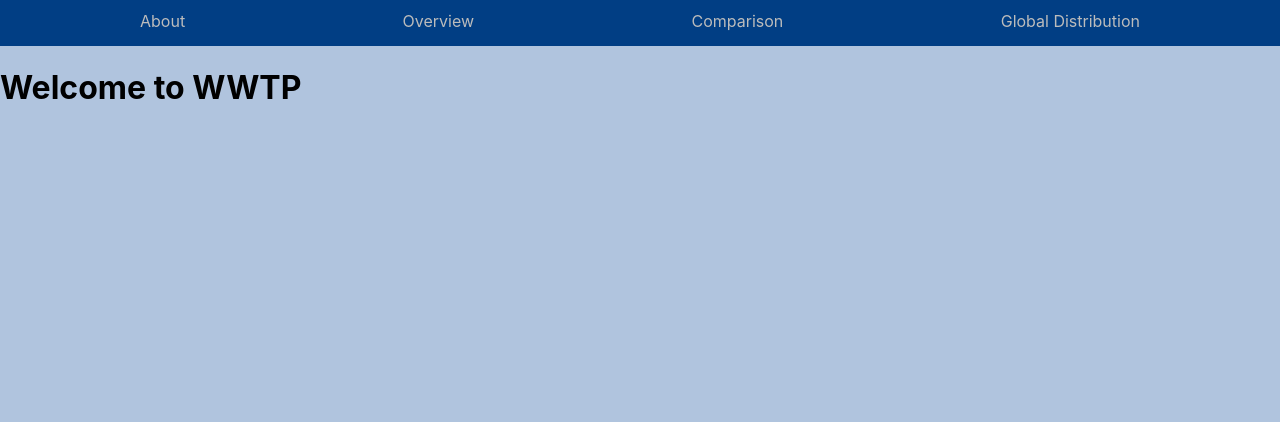
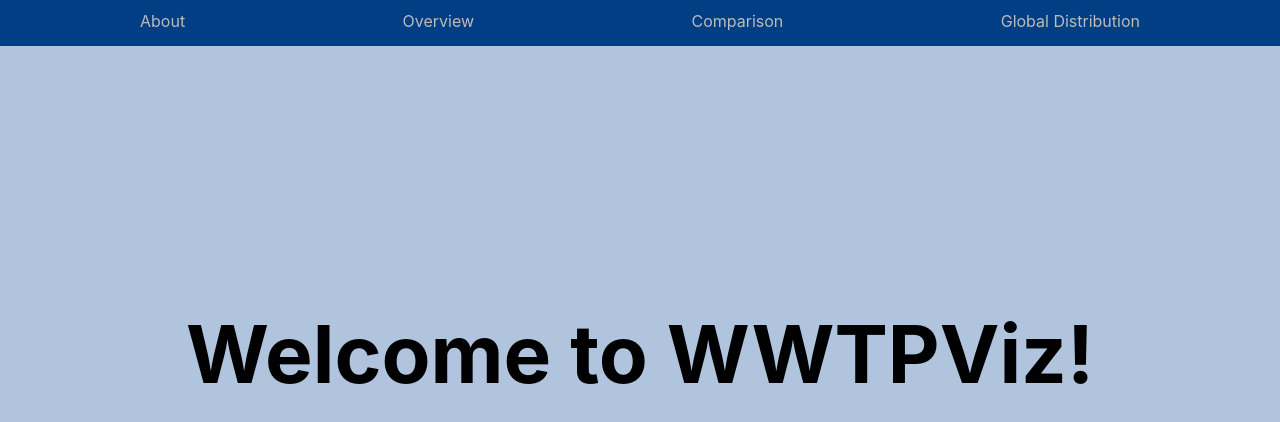
Before and after one commit to mikeyin97/547Project, a React (Create React App) app in the folder my-app/: page / in a window 1280 px wide. Shown: the top 422 px of the page. Built offline with nearby package versions, Linux system fonts and the light colour scheme.

Commit message:
Change the main page

```diff
--- a/my-app/src/App.css
+++ b/my-app/src/App.css
@@ -24,8 +24,8 @@
   color: white;
 }
 
-.tooltip{
-  font-size:10px;
+.tooltip {
+  font-size: 10px;
   margin: 0px !important;
   padding: 0px !important;
 }
@@ -38,6 +38,7 @@
   from {
     transform: rotate(0deg);
   }
+
   to {
     transform: rotate(360deg);
   }
@@ -51,3 +52,14 @@
   padding-right: 2%; */
   background-color: lightsteelblue;
 }
+
+h2 {
+  font-size: 5em;
+  font-family: "Lato",
+}
+
+#main-welcome {
+  display: 'flex';
+  align-items: center;
+  padding-top: 15%;
+}
--- a/my-app/src/pages/index.js
+++ b/my-app/src/pages/index.js
@@ -1,18 +1,11 @@
 import React from 'react';
 
 const Home = () => {
-return (
-	<div
-	style={{
-		display: 'flex',
-		justifyContent: 'Left',
-		alignItems: 'Left',
-		height: '10vh'
-	}}
-	>
-	<h1>Welcome to WWTP</h1>
-	</div>
-);
+	return (
+		<div id="main-welcome">
+			<h2>Welcome to WWTPViz!</h2>
+		</div>
+	);
 };
 
 export default Home;
```
